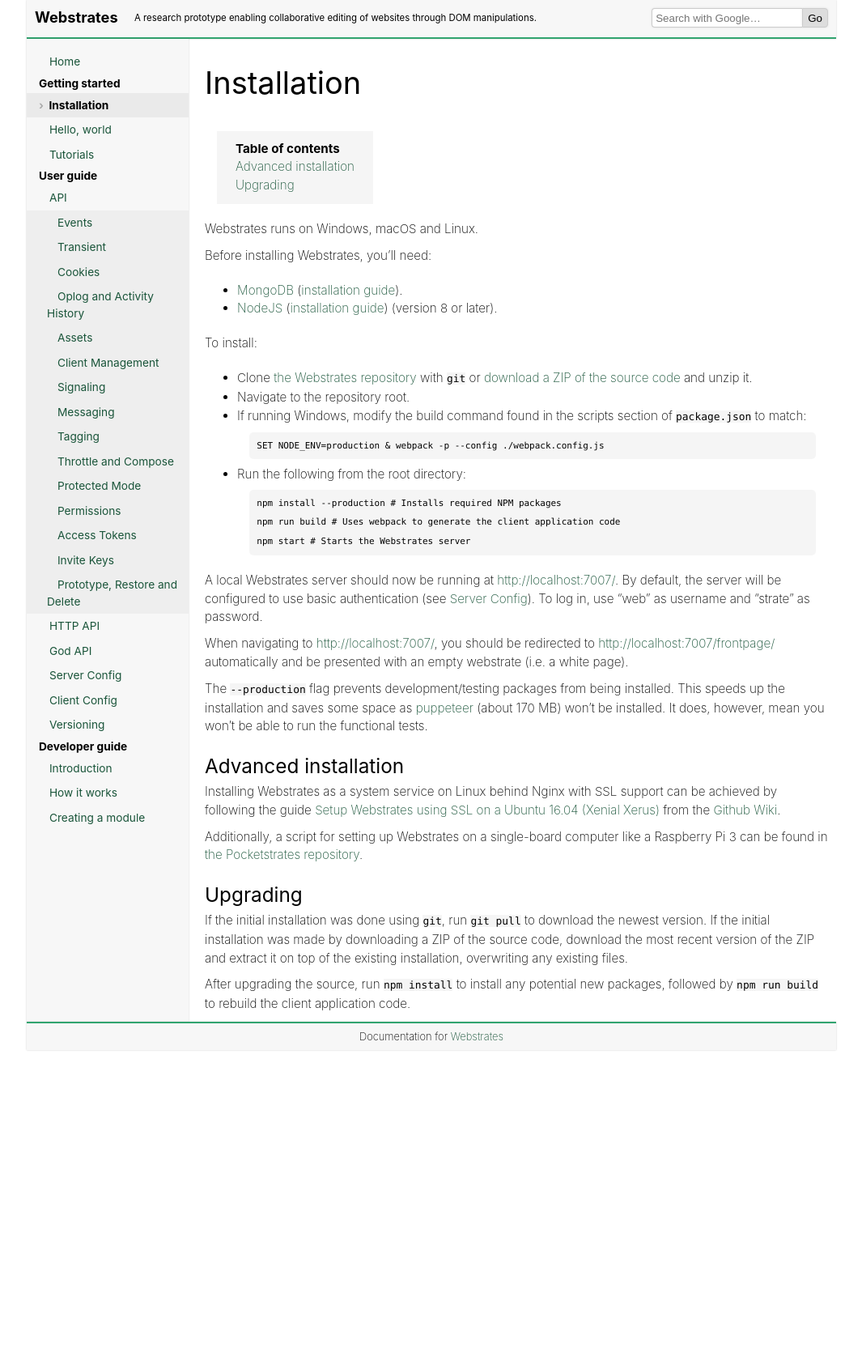
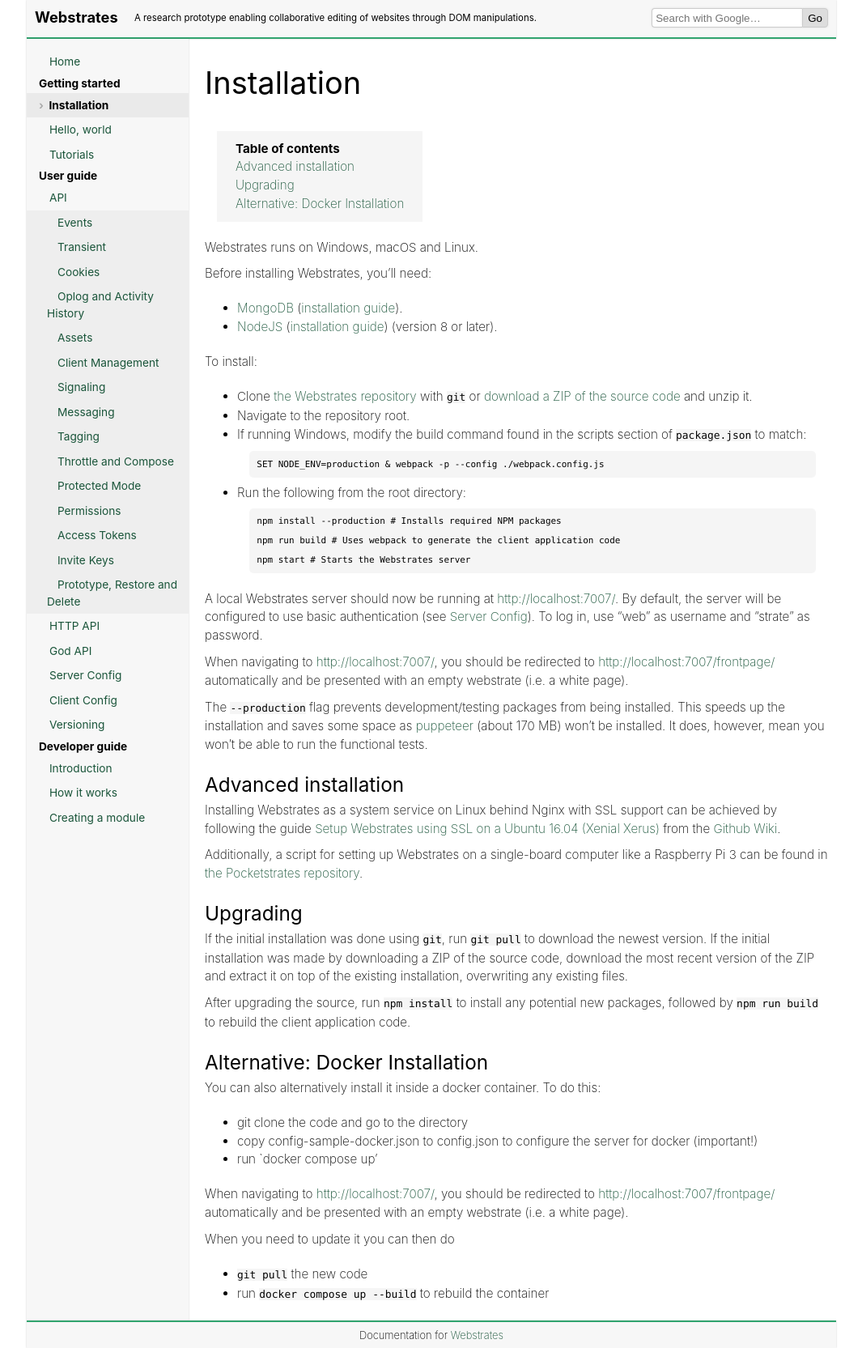
Before and after one commit to Webstrates/webstrates.github.io, a Jekyll site: the page built from _posts/2017-05-30-installation.md, in a window 1280 px wide. Shown: the whole page at 81% size, without its empty margins (107-1172 px from the left). Built offline with Jekyll 4.4.1, drawn with Linux system fonts in a browser that asks for light colours; comment, search, counter and statistics services are not loaded; before the commit the page ends 1297 px from its top, so only the background shows below that.

Commit message:
Docker instructions

```diff
--- a/_posts/2017-05-30-installation.md
+++ b/_posts/2017-05-30-installation.md
@@ -67,3 +67,19 @@
 
 After upgrading the source, run `npm install` to install any potential new packages, followed by
 `npm run build` to rebuild the client application code.
+
+
+## Alternative: Docker Installation
+
+You can also alternatively install it inside a docker container. To do this:
+- git clone the code and go to the directory
+- copy config-sample-docker.json to config.json to configure the server for docker (important!)
+- run `docker compose up'
+
+When navigating to [http://localhost:7007/](http://localhost:7007/), you should be redirected to
+[http://localhost:7007/frontpage/](http://localhost:7007/frontpage/) automatically and be presented
+with an empty webstrate (i.e. a white page).
+
+When you need to update it you can then do
+- `git pull` the new code
+- run `docker compose up --build` to rebuild the container
```
